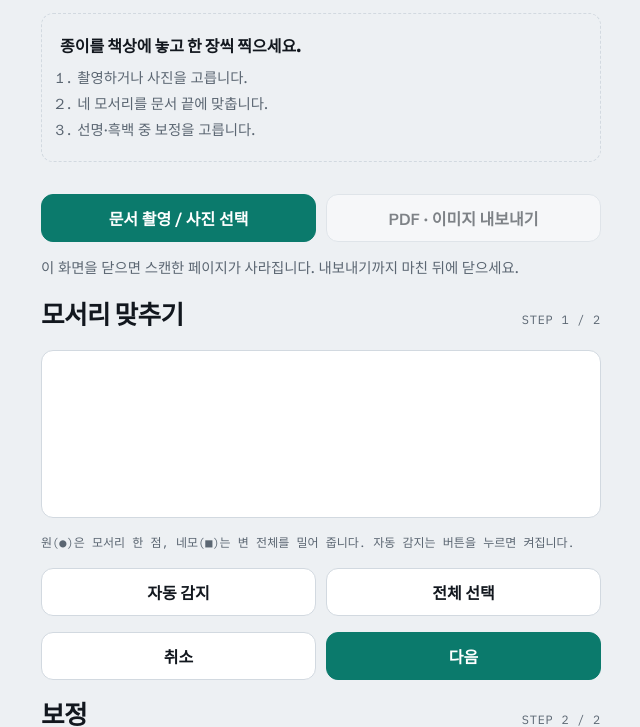
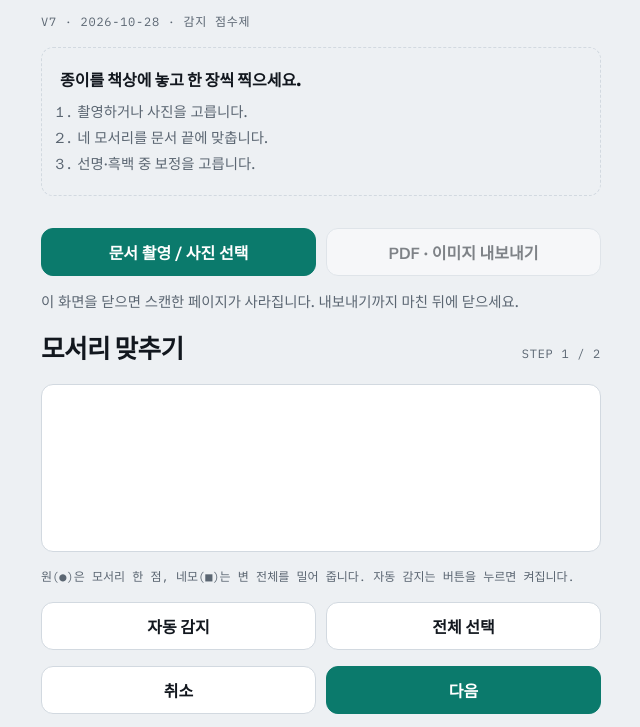
Before and after one commit to Hothaehyun/scanner, a plain HTML site: page index.html in a window 1280 px wide. Shown: the part 65-792 px from the top of the page, without its empty margins (319-959 px from the left). Drawn offline with nearby package versions, Linux system fonts and the light colour scheme.

Commit message:
Add files via upload

```diff
--- a/index.html
+++ b/index.html
@@ -81,6 +81,7 @@ p{margin:0}
 
   <section class="view" id="v-home">
     <div class="top"><h1>포켓 스캐너</h1><span class="tag" id="count">0 pages</span></div>
+    <p class="tag" id="ver"></p>
     <div id="empty" class="empty">
       <p><strong>종이를 책상에 놓고 한 장씩 찍으세요.</strong></p>
       <ol class="hint">
@@ -161,7 +162,10 @@ const clamp = (v,a,b) => Math.max(a, Math.min(b, v));
 const dist = (p,q) => Math.hypot(p[0]-q[0], p[1]-q[1]);
 const nextFrame = () => new Promise(r => setTimeout(r, 30));
 
-const pages = [];            // {canvas, thumb}
+// 수정할 때마다 번호와 날짜를 올린다. 아이폰 화면 맨 위에 표시되어 반영 여부를 확인할 수 있다.
+const VERSION = 'v7 · 2026-10-28 · 감지 점수제';
+$('#ver').textContent = VERSION;
+const pages = [];            // {blob, w, h, thumb}
 let src = null;              // 원본 사진(축소본) canvas
 let quad = [];               // [tl,tr,br,bl] 원본 좌표
 let base = null;             // 펴진 문서 canvas(원본색)
```
